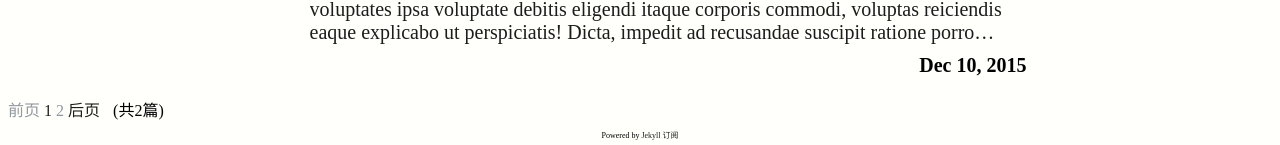
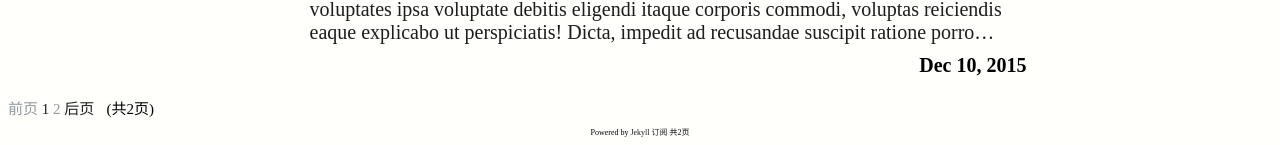
Before and after one commit to Makuraryu/Makuraryu.github.io, a Jekyll site: the page built from index.html, in a window 1280 px wide. Shown: the part 1118-1263 px from the top of the page. Built offline with Jekyll 4.4.1, drawn with Linux system fonts in a browser that asks for light colours; some web fonts are replaced; the list of posts is cut into pages by our own code.

Commit message:
Add files via upload

```diff
--- a/_includes/footer.html
+++ b/_includes/footer.html
@@ -1,8 +1,9 @@
 <center class="footer">
     <p style="font-size:0.5em;">
         Powered by <a href="http://jekyllrb.com">Jekyll</a>
-    <a href="{{ site.url }}/sitemap.xml" style="display:none;">SITEMAP</a>
-    <a href="{{ site.url }}/feed.xml" target="_blank">订阅</a>
+        <a href="{{ site.url }}/sitemap.xml" style="display:none;">SITEMAP</a>
+        <a href="{{ site.url }}/feed.xml" target="_blank">订阅</a>
+        共{{ paginator.total_posts }}页
     </p>
 </center>
     </body>
--- a/_includes/pagination.html
+++ b/_includes/pagination.html
@@ -29,5 +29,5 @@
   {% else %}
     <span class="next-disabled" >后页</span>
   {% endif %}
-  (共{{ paginator.total_posts }}篇)
+  (共{{ paginator.total_pages }}页)
 </div>
--- a/css/default.css
+++ b/css/default.css
@@ -130,16 +130,20 @@ html{
   color: #91989f;
 }
 
+.paginator{
+  font-size: 15px;
+}
+
 .previous,.next,.current-page{
   color: #1c1c1c;
 }
 .previous::before{
-  content: '<';
+  content: "<";
   opacity: 0;
   transition: .3s;
 }
 .next::after{
-  content: '>';
+  content: ">";
   opacity: 0;
   transition: .3s;
 }
```
Also changed, not shown: pages/about.md (+1 -1 lines), pages/categories.md (+1 -1 lines).
